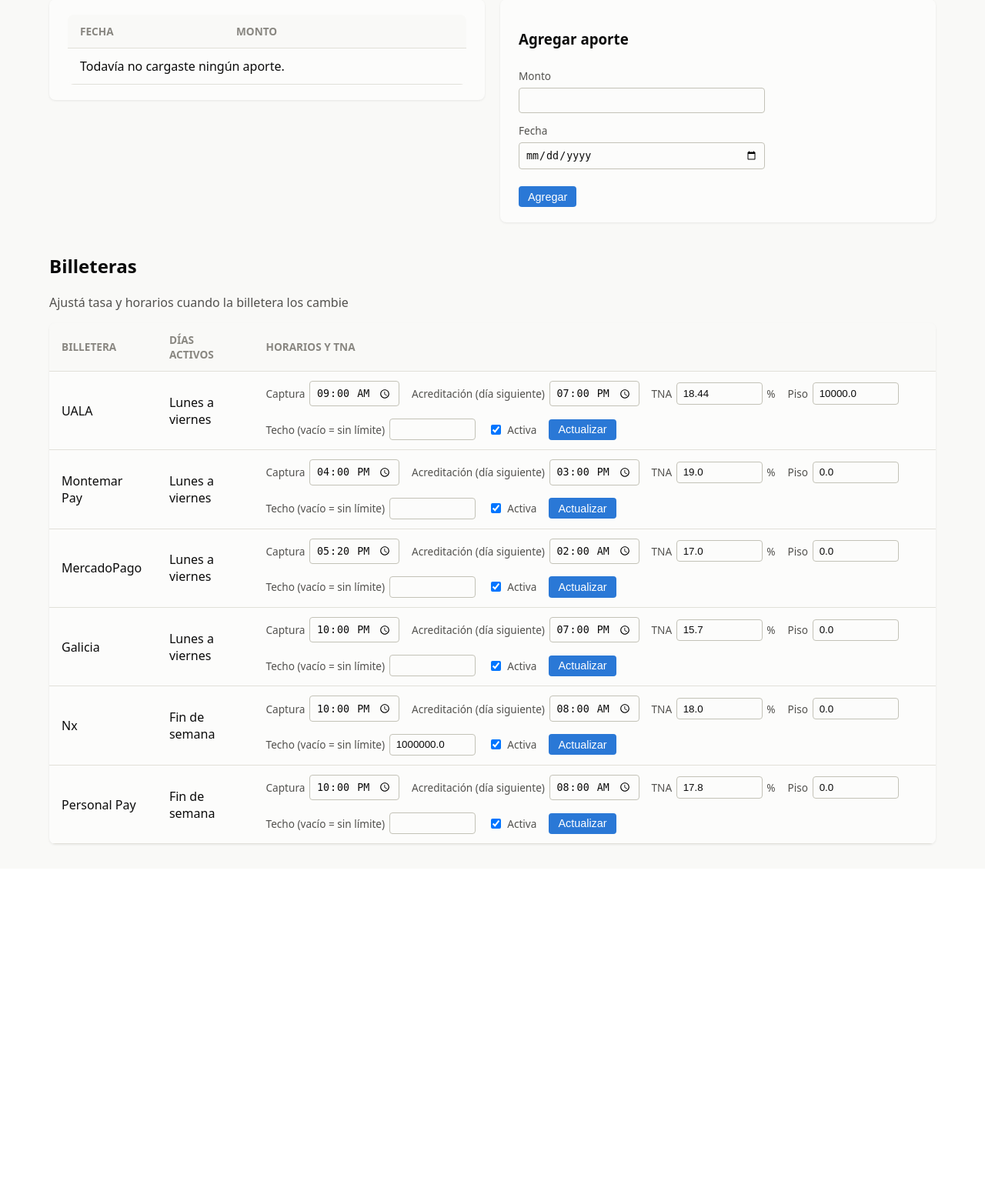
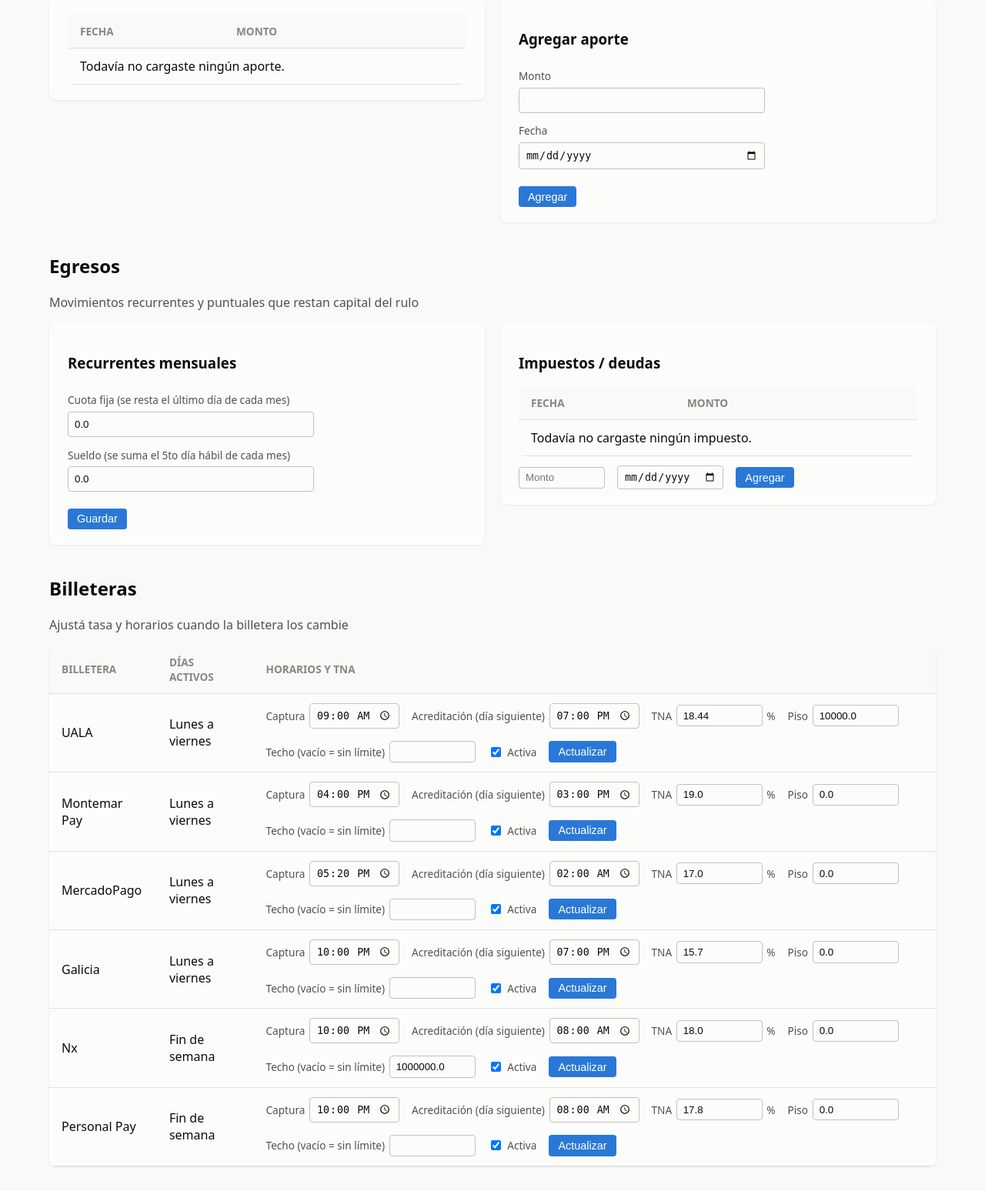
Before and after one commit to ferreyraf/App_rendimientos, a Flask app: page /configuracion in a window 1280 px wide. Shown: the part 241-1789 px from the top of the page at 77% size. Before the commit the page ends 1340 px from the top, so only its background shows below. Run offline with Flask 3, Linux system fonts and the light colour scheme; data comes from the database, SQL or seed files in the repository; data that the repository does not hold is empty.

Commit message:
Suma egresos e ingresos recurrentes al motor (cuota fija, sueldo, impuestos)
- Motor: nuevo tipo de evento "ingreso" (simétrico a "aporte") y
  "egreso" (retiro), ambos conscientes de la ventana de split de fin
  de semana (Nx/Personal Pay) igual que ya lo estaba "aporte" — un
  egreso descuenta primero del pozo del socio y el remanente del
  ancla; un ingreso completa primero el ancla.
- Cuota fija: monto configurable que se resta automáticamente el
  último día calendario de cada mes.
- Sueldo: monto configurable que se acredita automáticamente el 5to
  día hábil (lunes a viernes) de cada mes.
- Impuestos/deudas: lo que ya se cargaba a mano ahora también resta
  del capital simulado, no solo se lista.
- proximo_vencimiento_impuestos: si el día 10 cae sábado o domingo,
  se adelanta al viernes anterior.
- Dashboard: tarjeta de próximo vencimiento + stats de total aportado
  y total egresos. Historial: badges de sueldo/egreso por día.
- Configuración: nueva sección "Egresos" (cuota fija + sueldo +
  impuestos) entre Aportes y Billeteras.

Co-Authored-By: Claude Sonnet 5 <noreply@anthropic.com>

```diff
--- a/app/db.py
+++ b/app/db.py
@@ -27,6 +27,18 @@ CREATE TABLE IF NOT EXISTS aportes (
     id INTEGER PRIMARY KEY AUTOINCREMENT,
     fecha TEXT NOT NULL,
     monto REAL NOT NULL
+);
+
+CREATE TABLE IF NOT EXISTS impuestos (
+    id INTEGER PRIMARY KEY AUTOINCREMENT,
+    fecha TEXT NOT NULL,
+    monto REAL NOT NULL
+);
+
+CREATE TABLE IF NOT EXISTS config_egresos (
+    id INTEGER PRIMARY KEY CHECK (id = 1),
+    cuota_fija REAL NOT NULL DEFAULT 0,
+    sueldo REAL NOT NULL DEFAULT 0
 );
 """
 
@@ -108,3 +120,36 @@ def add_aporte(conn, fecha, monto):
 def delete_aporte(conn, aporte_id):
     conn.execute("DELETE FROM aportes WHERE id = ?", (aporte_id,))
     conn.commit()
+
+
+def get_impuestos(conn):
+    rows = conn.execute("SELECT id, fecha, monto FROM impuestos ORDER BY fecha, id").fetchall()
+    return [(row["id"], date.fromisoformat(row["fecha"]), row["monto"]) for row in rows]
+
+
+def add_impuesto(conn, fecha, monto):
+    conn.execute(
+        "INSERT INTO impuestos (fecha, monto) VALUES (?, ?)", (fecha.isoformat(), monto)
+    )
+    conn.commit()
+
+
+def delete_impuesto(conn, impuesto_id):
+    conn.execute("DELETE FROM impuestos WHERE id = ?", (impuesto_id,))
+    conn.commit()
+
+
+def get_config_egresos(conn):
+    row = conn.execute("SELECT cuota_fija, sueldo FROM config_egresos WHERE id = 1").fetchone()
+    if row is None:
+        return 0.0, 0.0
+    return row["cuota_fija"], row["sueldo"]
+
+
+def set_config_egresos(conn, cuota_fija, sueldo):
+    conn.execute(
+        "INSERT INTO config_egresos (id, cuota_fija, sueldo) VALUES (1, ?, ?) "
+        "ON CONFLICT(id) DO UPDATE SET cuota_fija = excluded.cuota_fija, sueldo = excluded.sueldo",
+        (cuota_fija, sueldo),
+    )
+    conn.commit()
--- a/app/routes.py
+++ b/app/routes.py
@@ -10,6 +10,7 @@ from .domain import (
     billetera_actual,
     capital_simple,
     proxima_captura,
+    proximo_vencimiento_impuestos,
     simulate,
     tasa_efectiva_anual,
 )
@@ -39,6 +40,10 @@ def _aportes_pares(conn):
     return [(fecha, monto) for _, fecha, monto in db.get_aportes(conn)]
 
 
+def _egresos_pares(conn):
+    return [(fecha, monto) for _, fecha, monto in db.get_impuestos(conn)]
+
+
 @bp.route("/")
 def dashboard():
     conn = db.get_db()
@@ -48,11 +53,13 @@ def dashboard():
         return redirect(url_for("main.configuracion"))
 
     wallets = [_wallet_from_row(r) for r in db.get_wallets(conn)]
+    egresos = _egresos_pares(conn)
+    cuota_fija, sueldo = db.get_config_egresos(conn)
     conn.close()
 
     ahora = datetime.now()
     hoy = ahora.date()
-    summaries = simulate(aportes, hoy, wallets)
+    summaries = simulate(aportes, egresos, hoy, wallets, cuota_fija=cuota_fija, sueldo=sueldo)
     summary = summaries[-1] if summaries else None
 
     proxima_info = None
@@ -88,6 +95,12 @@ def dashboard():
     )
     ventaja_rulo = capital_hoy - mejor_quieto
 
+    total_aportado = principal_total
+    total_egresos = sum(s.egreso_pagado for s in summaries)
+
+    vencimiento = proximo_vencimiento_impuestos(hoy)
+    dias_para_vencimiento = (vencimiento - hoy).days
+
     return render_template(
         "dashboard.html",
         summary=summary,
@@ -98,6 +111,10 @@ def dashboard():
         ganancia_neta=ganancia_neta,
         tea_lograda=tea_lograda,
         ventaja_rulo=ventaja_rulo,
+        total_aportado=total_aportado,
+        total_egresos=total_egresos,
+        vencimiento=vencimiento,
+        dias_para_vencimiento=dias_para_vencimiento,
     )
 
 
@@ -130,8 +147,34 @@ def configuracion():
 
     aportes = db.get_aportes(conn)
     wallets = db.get_wallets(conn)
+    impuestos = db.get_impuestos(conn)
+    cuota_fija, sueldo = db.get_config_egresos(conn)
     conn.close()
-    return render_template("configuracion.html", aportes=aportes, wallets=wallets)
+    return render_template(
+        "configuracion.html",
+        aportes=aportes,
+        wallets=wallets,
+        impuestos=impuestos,
+        cuota_fija=cuota_fija,
+        sueldo=sueldo,
+    )
+
+
+@bp.route("/configuracion/egresos-fijos", methods=["POST"])
+def actualizar_egresos_fijos():
+    conn = db.get_db()
+    try:
+        cuota_fija = float(request.form.get("cuota_fija") or 0)
+        sueldo = float(request.form.get("sueldo") or 0)
+    except ValueError:
+        conn.close()
+        flash("Datos inválidos: revisá la cuota fija y el sueldo.")
+        return redirect(url_for("main.configuracion"))
+
+    db.set_config_egresos(conn, cuota_fija, sueldo)
+    conn.close()
+    flash("Cuota fija y sueldo actualizados.")
+    return redirect(url_for("main.configuracion"))
 
 
 @bp.route("/configuracion/eliminar/<int:aporte_id>", methods=["POST"])
@@ -140,6 +183,37 @@ def eliminar_aporte(aporte_id):
     db.delete_aporte(conn, aporte_id)
     conn.close()
     flash("Aporte eliminado.")
+    return redirect(url_for("main.configuracion"))
+
+
+@bp.route("/configuracion/impuesto", methods=["POST"])
+def agregar_impuesto():
+    conn = db.get_db()
+    try:
+        monto = float(request.form["monto"])
+        fecha = date.fromisoformat(request.form["fecha"])
+    except (KeyError, ValueError):
+        conn.close()
+        flash("Datos inválidos: revisá el monto y la fecha del impuesto.")
+        return redirect(url_for("main.configuracion"))
+
+    if monto <= 0:
+        conn.close()
+        flash("El impuesto debe ser mayor a cero.")
+        return redirect(url_for("main.configuracion"))
+
+    db.add_impuesto(conn, fecha, monto)
+    conn.close()
+    flash("Impuesto agregado.")
+    return redirect(url_for("main.configuracion"))
+
+
+@bp.route("/configuracion/impuesto/eliminar/<int:impuesto_id>", methods=["POST"])
+def eliminar_impuesto(impuesto_id):
+    conn = db.get_db()
+    db.delete_impuesto(conn, impuesto_id)
+    conn.close()
+    flash("Impuesto eliminado.")
     return redirect(url_for("main.configuracion"))
 
 
@@ -152,9 +226,13 @@ def historial():
         return redirect(url_for("main.configuracion"))
 
     wallets = [_wallet_from_row(r) for r in db.get_wallets(conn)]
+    egresos = _egresos_pares(conn)
+    cuota_fija, sueldo = db.get_config_egresos(conn)
     conn.close()
 
-    summaries = simulate(aportes, date.today(), wallets)
+    summaries = simulate(
+        aportes, egresos, date.today(), wallets, cuota_fija=cuota_fija, sueldo=sueldo
+    )
     capital_series = [
         {"date": s.date.isoformat(), "capital_cierre": s.capital_cierre} for s in summaries
     ]
@@ -172,9 +250,13 @@ def exportar_historial():
         return redirect(url_for("main.configuracion"))
 
     wallets = [_wallet_from_row(r) for r in db.get_wallets(conn)]
+    egresos = _egresos_pares(conn)
+    cuota_fija, sueldo = db.get_config_egresos(conn)
     conn.close()
 
-    summaries = simulate(aportes, date.today(), wallets)
+    summaries = simulate(
+        aportes, egresos, date.today(), wallets, cuota_fija=cuota_fija, sueldo=sueldo
+    )
 
     buffer = io.StringIO()
     writer = csv.writer(buffer)
@@ -233,9 +315,13 @@ def graficos():
         return redirect(url_for("main.configuracion"))
 
     wallets = [_wallet_from_row(r) for r in db.get_wallets(conn)]
+    egresos = _egresos_pares(conn)
+    cuota_fija, sueldo = db.get_config_egresos(conn)
     conn.close()
 
-    summaries = simulate(aportes, date.today(), wallets)
+    summaries = simulate(
+        aportes, egresos, date.today(), wallets, cuota_fija=cuota_fija, sueldo=sueldo
+    )
 
     # Serie de capital + desglose aportado vs. ganancia generada, para el
     # área apilada "aportes vs. ganancia".
@@ -303,6 +389,8 @@ def proyeccion():
         return redirect(url_for("main.configuracion"))
 
     wallets = [_wallet_from_row(r) for r in db.get_wallets(conn)]
+    egresos = _egresos_pares(conn)
+    cuota_fija, sueldo = db.get_config_egresos(conn)
     conn.close()
 
     hoy = date.today()
@@ -342,7 +430,14 @@ def proyeccion():
         fecha_objetivo = default_objetivo
 
     principal_total = sum(monto for _, monto in aportes)
-    summaries = simulate(aportes + aportes_planeados, fecha_objetivo, wallets)
+    summaries = simulate(
+        aportes + aportes_planeados,
+        egresos,
+        fecha_objetivo,
+        wallets,
+        cuota_fija=cuota_fija,
+        sueldo=sueldo,
+    )
     capital_hoy = next((s.capital_cierre for s in summaries if s.date == hoy), principal_total)
     capital_final = summaries[-1].capital_cierre if summaries else principal_total
 
--- a/app/templates/configuracion.html
+++ b/app/templates/configuracion.html
@@ -47,6 +47,57 @@
   </section>
 </div>
 
+<h2>Egresos</h2>
+<p class="subtitle">Movimientos recurrentes y puntuales que restan capital del rulo</p>
+
+<div class="two-col">
+  <section class="chart-card">
+    <h3>Recurrentes mensuales</h3>
+    <form method="post" action="{{ url_for('main.actualizar_egresos_fijos') }}" class="config-form">
+      <label for="cuota_fija">Cuota fija (se resta el último día de cada mes)</label>
+      <input type="number" step="0.01" min="0" id="cuota_fija" name="cuota_fija" value="{{ cuota_fija }}">
+
+      <label for="sueldo">Sueldo (se suma el 5to día hábil de cada mes)</label>
+      <input type="number" step="0.01" min="0" id="sueldo" name="sueldo" value="{{ sueldo }}">
+
+      <button type="submit">Guardar</button>
+    </form>
+  </section>
+
+  <section class="chart-card">
+    <h3>Impuestos / deudas</h3>
+    <table>
+      <thead>
+        <tr>
+          <th>Fecha</th>
+          <th>Monto</th>
+          <th></th>
+        </tr>
+      </thead>
+      <tbody>
+        {% for id, fecha, monto in impuestos %}
+          <tr>
+            <td>{{ fecha.strftime("%d/%m/%Y") }}</td>
+            <td>${{ "%.2f"|format(monto) }}</td>
+            <td>
+              <form method="post" action="{{ url_for('main.eliminar_impuesto', impuesto_id=id) }}">
+                <button type="submit">Eliminar</button>
+              </form>
+            </td>
+          </tr>
+        {% else %}
+          <tr><td colspan="3">Todavía no cargaste ningún impuesto.</td></tr>
+        {% endfor %}
+      </tbody>
+    </table>
+    <form method="post" action="{{ url_for('main.agregar_impuesto') }}" class="inline-form" style="margin-top: 0.75rem;">
+      <input type="number" step="0.01" min="0.01" name="monto" placeholder="Monto" required>
+      <input type="date" name="fecha" required>
+      <button type="submit">Agregar</button>
+    </form>
+  </section>
+</div>
+
 <h2>Billeteras</h2>
 <p class="subtitle">Ajustá tasa y horarios cuando la billetera los cambie</p>
 
--- a/app/templates/history.html
+++ b/app/templates/history.html
@@ -16,6 +16,8 @@
     <span class="day-summary-date">
       {{ s.date.strftime("%d/%m/%Y") }}
       {% if s.aporte_recibido > 0 %}<span class="badge">+${{ "%.2f"|format(s.aporte_recibido) }} aporte</span>{% endif %}
+      {% if s.ingreso_recibido > 0 %}<span class="badge">+${{ "%.2f"|format(s.ingreso_recibido) }} sueldo</span>{% endif %}
+      {% if s.egreso_pagado > 0 %}<span class="badge badge-warning">-${{ "%.2f"|format(s.egreso_pagado) }} egreso</span>{% endif %}
     </span>
     <span class="day-summary-figures">
       Rendimiento ${{ "%.2f"|format(s.rendimiento_generado) }} · Capital <strong>${{ "%.2f"|format(s.capital_cierre) }}</strong>
```
Also changed, not shown: app/domain.py (+92 -5 lines), app/templates/dashboard.html (+16 -0 lines).
